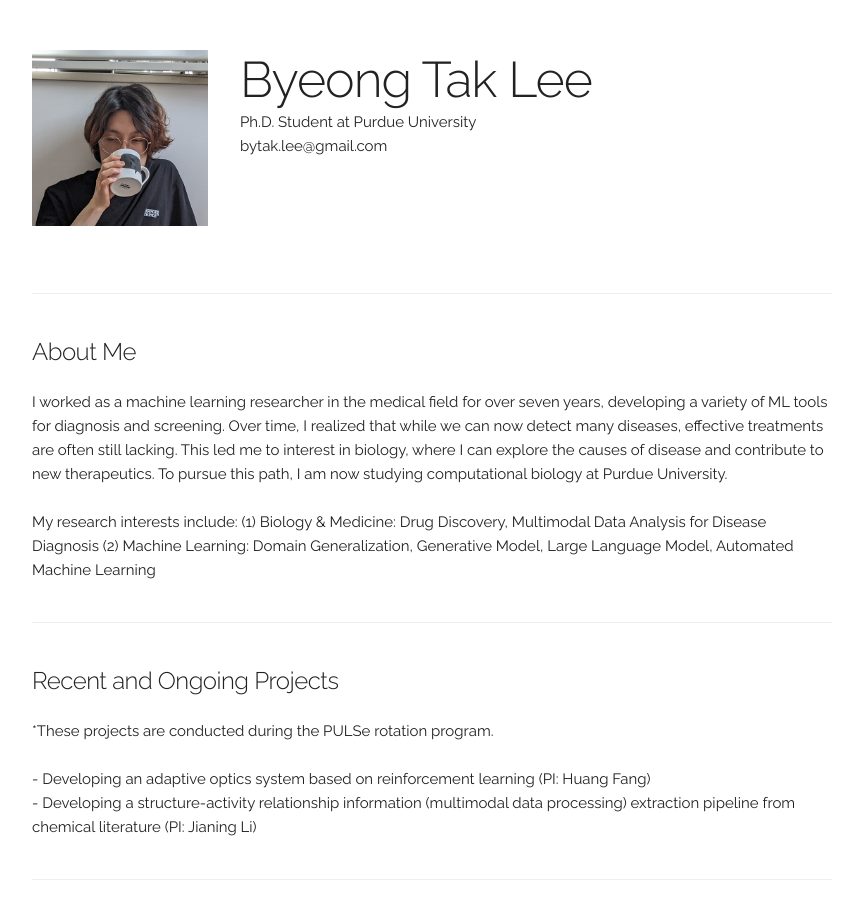
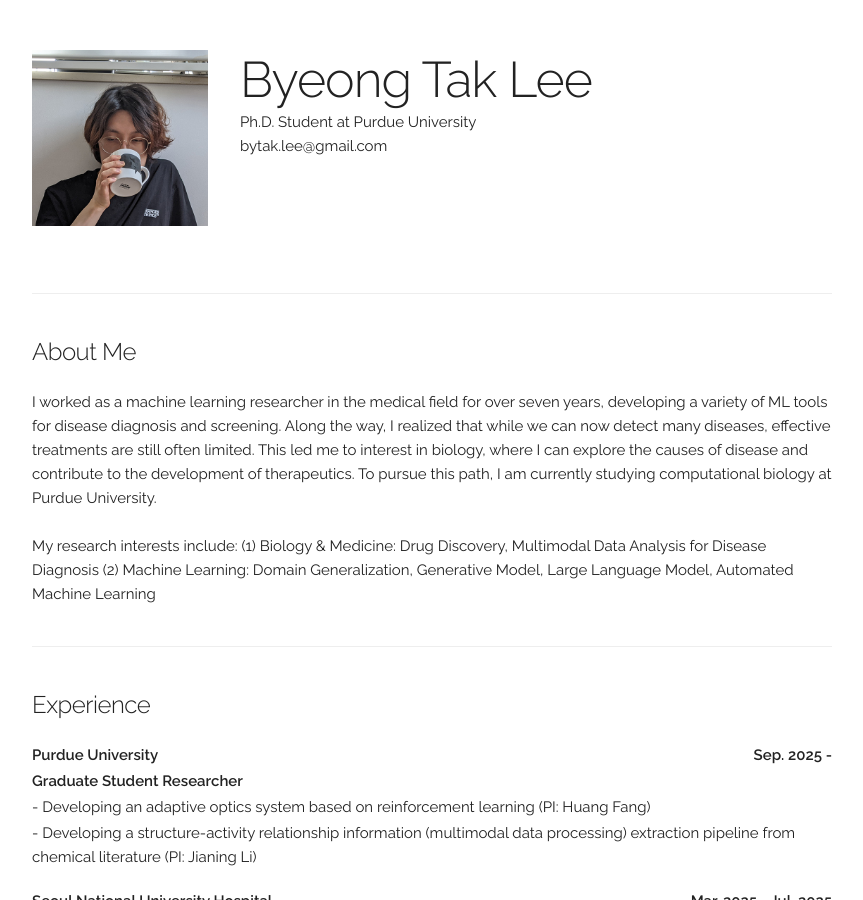
Before and after one commit to byeongtak/byeongtak.github.io, a Jekyll site: the page built from index.html, in a window 1280 px wide and 900 px high. Shown: the whole window, without its empty margins (208-1071 px from the left). Built offline with Jekyll 4.4.1, drawn with Linux system fonts in a browser that asks for light colours.

Commit message:
Update index.html

```diff
--- a/index.html
+++ b/index.html
@@ -15,10 +15,10 @@
 <!-- ========== About ========== -->
 <div class="docs-section" id="about">
   <h5>About Me</h5>
-	I worked as a machine learning researcher in the medical field for over seven years, developing a variety of ML tools for diagnosis and screening.
-	Over time, I realized that while we can now detect many diseases, effective treatments are often still lacking.
-	This led me to interest in biology, where I can explore the causes of disease and contribute to new therapeutics.
-	To pursue this path, I am now studying computational biology at Purdue University. <br><br>
+	I worked as a machine learning researcher in the medical field for over seven years, developing a variety of ML tools for disease diagnosis and screening.
+	Along the way, I realized that while we can now detect many diseases, effective treatments are still often limited.
+	This led me to interest in biology, where I can explore the causes of disease and contribute to the development of therapeutics.
+	To pursue this path, I am currently studying computational biology at Purdue University. <br><br>
 
 	My research interests include:
     (1) Biology & Medicine: Drug Discovery, Multimodal Data Analysis for Disease Diagnosis
@@ -37,20 +37,28 @@
 
 
 <!-- ========== Recent Projects ========== -->
-<div class="docs-section" id="project">
+<!-- <div class="docs-section" id="project">
   <h5>Recent and Ongoing Projects</h5>
 	*These projects are conducted during the PULSe rotation program. <br><br>
 	- Developing an adaptive optics system based on reinforcement learning (PI: Huang Fang) <br>
 	- Developing a structure-activity relationship information (multimodal data processing) extraction pipeline from chemical literature (PI: Jianing Li)
-</div>
+</div> -->
 
 <!-- ========== Experience ========== -->
 <div class="docs-section" id="Experience">
   <h5>Experience</h5>
         <div class="paper">
+          <p class="title"><b>Purdue University<b style="float:right;">Sep. 2025 - </b></b></p>
+          <p class="title"><b>Graduate Student Researcher <b style="float:right;"></b></b></p>
+			<p> - Developing an adaptive optics system based on reinforcement learning (PI: Huang Fang) <br></p>
+			<p> - Developing a structure-activity relationship information (multimodal data processing) extraction pipeline from chemical literature (PI: Jianing Li) </p>
+			<p></p>
+        </div>
+
+
+        <div class="paper">
           <p class="title"><b>Seoul National University Hospital<b style="float:right;">Mar. 2025 - Jul. 2025</b></b></p>
           <p class="title"><b>Researcher, Bioinformatics Lab (PI: <a href="https://sites.google.com/view/snuh-bmi-lab" style="text-decoration: none;">Kwangsu Kim</a>)<b style="float:right;"></b></b></p>
-<!--           <p> - Developed machine learning models for single-cell and spatial transcriptomics.</p> -->
           <p> - Led a development of a declarative automated machine learning for multi-modal(image, signal, EHR, and single-cell transcriptomics) data.</p>
           <p></p>
         </div>
```
